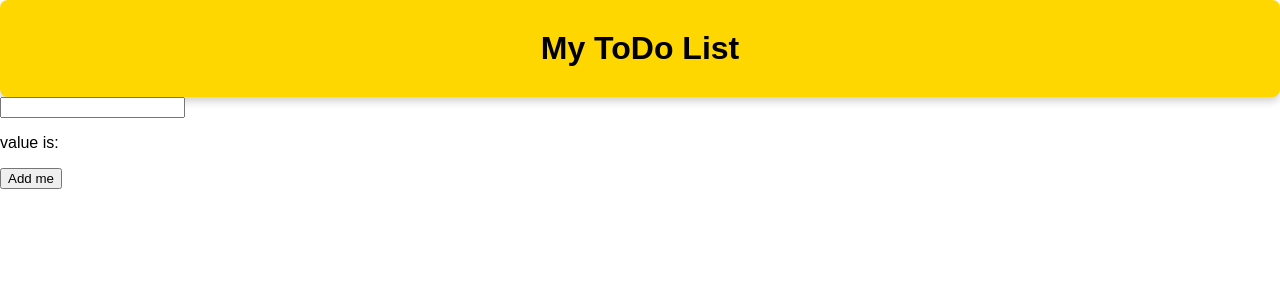
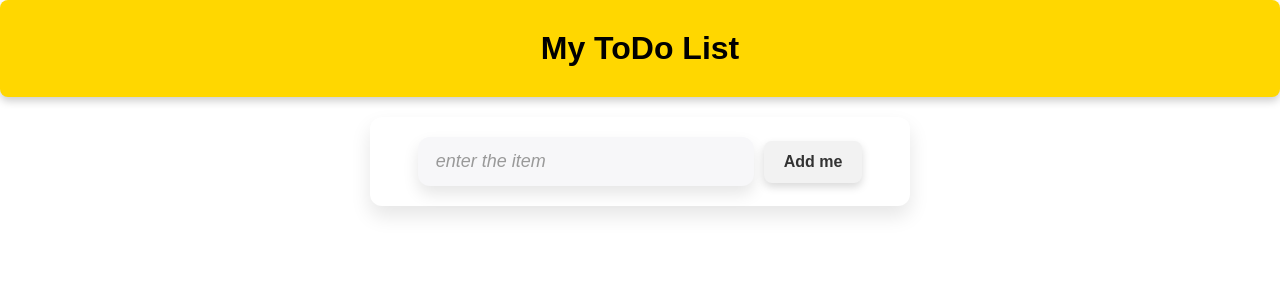
Before and after one commit to rakibalhasan2017/ToDoList, a React (Vite) app: page / in a window 1280 px wide. Shown: the top 300 px of the page. Built offline with nearby package versions, Linux system fonts and the light colour scheme.

Commit message:
add some style to the form component using gpt

```diff
--- a/src/Components/Form.jsx
+++ b/src/Components/Form.jsx
@@ -1,4 +1,6 @@
 import { useState } from "react"
+import styles from './form.module.css'
+
 export default function Form({todos, seTtodos}) {
     const [item, seTitem] = useState("");
     function handleclick(event) {
@@ -7,14 +9,17 @@ export default function Form({todos, seTtodos}) {
         seTitem("");
     }
     return (
-        <form>
-        <input
+        <form className={styles.todoform} >
+        <input className={styles.moderninput}
          type="text"
          value = {item}
          onChange={(event) => {seTitem(event.target.value)}}
+         placeholder="enter the item"
          />
-         <p>value is: {item}</p>
-         <button onClick={handleclick} type="submit">
+         <button
+          onClick={handleclick}
+           type="submit"
+           className={styles.modernbutton} >
           Add me
          </button>
     </form>
--- /dev/null
+++ b/src/Components/form.module.css
@@ -0,0 +1,64 @@
+/* form.module.css */
+
+.moderninput {
+    width: 100%;
+    max-width: 300px; /* Increased width for a more prominent look */
+    padding: 14px 18px; /* More padding for a comfortable, prominent input field */
+    font-size: 18px; /* Larger font size */
+    color: #333; /* Dark gray text */
+    background-color: #f7f7f9; /* Very light gray background */
+    border: none; /* Remove default border */
+    border-radius: 12px; /* Larger rounded corners */
+    outline: none;
+    transition: all 0.3s ease; /* Smooth transition for effects */
+    box-shadow: 0px 8px 16px rgba(0, 0, 0, 0.1); /* Stronger shadow for depth */
+}
+
+.moderninput:focus {
+    background-color: #ffffff; /* White background on focus */
+    box-shadow: 0px 4px 12px rgba(76, 175, 80, 0.4); /* Greenish outer glow on focus */
+}
+
+.moderninput::placeholder {
+    color: #999; /* Subtle gray color for placeholder text */
+    font-style: italic;
+}
+
+/* Adjust the form container to center everything */
+.todoform {
+    display: flex;
+    justify-content: center;
+    align-items: center;
+    gap: 10px;
+    margin: 20px auto;
+    max-width: 500px;
+    padding: 20px;
+    background-color: #ffffff;
+    border-radius: 12px;
+    box-shadow: 0px 10px 20px rgba(0, 0, 0, 0.1); /* Stronger shadow for the form */
+}
+
+/* form.module.css */
+
+.modernbutton {
+    padding: 12px 20px;
+    font-size: 16px;
+    font-weight: bold;
+    color: #333; /* Dark text for contrast */
+    background-color: #f2f2f2; /* Light gray background */
+    border: none;
+    border-radius: 8px;
+    cursor: pointer;
+    box-shadow: 0px 4px 8px rgba(0, 0, 0, 0.15); /* Subtle shadow for depth */
+    transition: background-color 0.3s ease, box-shadow 0.3s ease; /* Smooth transitions */
+}
+
+.modernbutton:hover {
+    background-color: #e0e0e0; /* Slightly darker gray on hover */
+    box-shadow: 0px 6px 12px rgba(0, 0, 0, 0.2); /* Larger shadow on hover */
+}
+
+.modernbutton:active {
+    background-color: #d1d1d1; /* Even darker gray on click */
+    box-shadow: 0px 2px 4px rgba(0, 0, 0, 0.1); /* Smaller shadow on click */
+}
```
